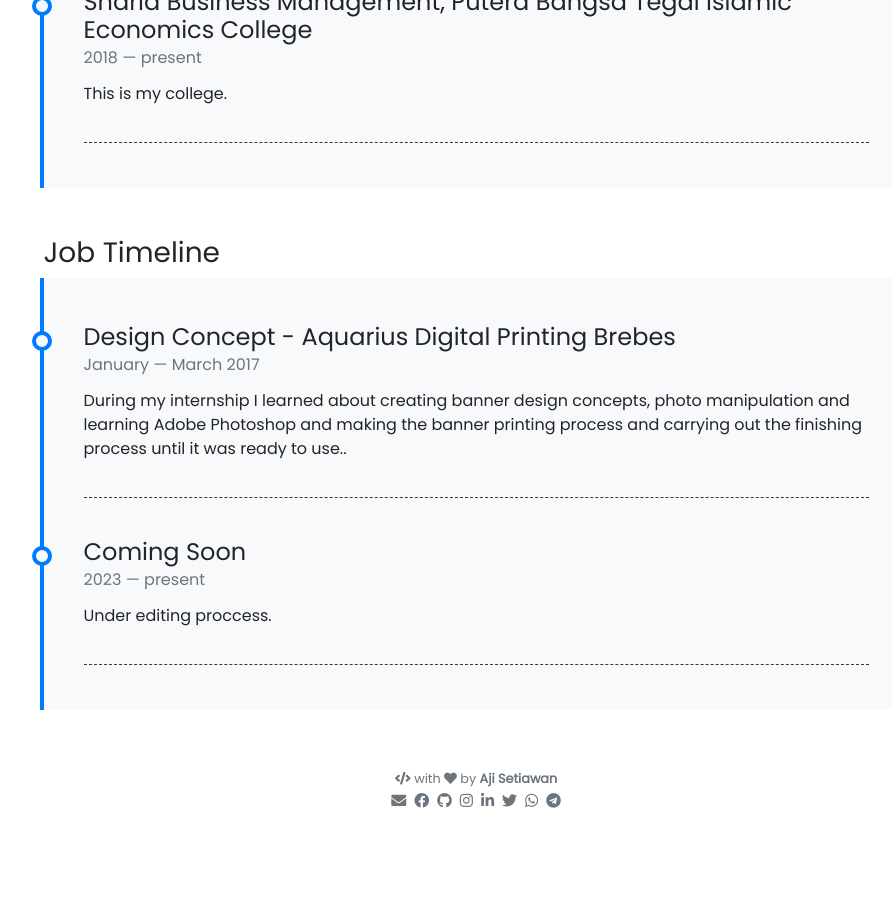
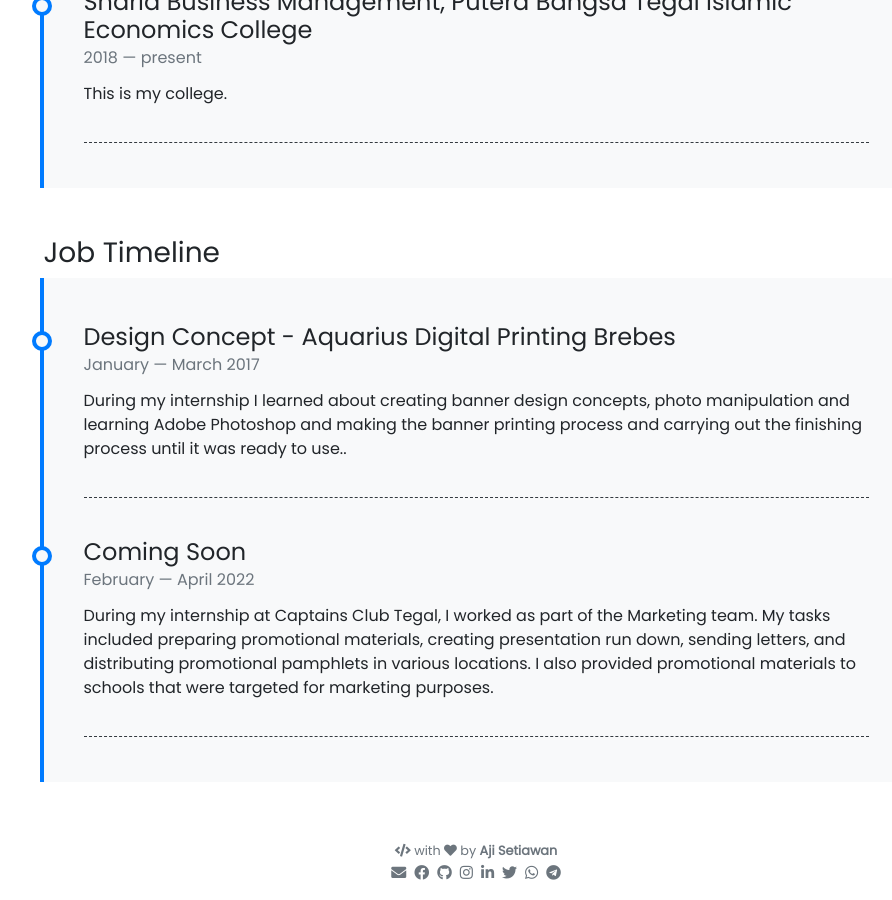
Before and after one commit to ajisetiawan716/ajisetiawan716.github.io, a Jekyll site: the page built from pages/about.md, in a window 1280 px wide and 900 px high, scrolled down 1841 px. Shown: the whole window, without its empty margins (164-1056 px from the left). Built offline with Jekyll 4.4.1, drawn with Linux system fonts in a browser that asks for light colours; nearby versions of some CDN libraries; emoji names are drawn with the system emoji font; before the commit the page ends 2669 px from its top, so only the background shows below that.

Commit message:
Update timeline.yml

```diff
--- a/_data/timeline.yml
+++ b/_data/timeline.yml
@@ -4,6 +4,6 @@
   description: During my internship I learned about creating banner design concepts, photo manipulation and learning Adobe Photoshop and making the banner printing process and carrying out the finishing process until it was ready to use..
 
 - title: Coming Soon
-  from: 2023
-  to: present
-  description: Under editing proccess.
+  from: February
+  to: April 2022
+  description: During my internship at Captains Club Tegal, I worked as part of the Marketing team. My tasks included preparing promotional materials, creating presentation run down, sending letters, and distributing promotional pamphlets in various locations. I also provided promotional materials to schools that were targeted for marketing purposes.
```
